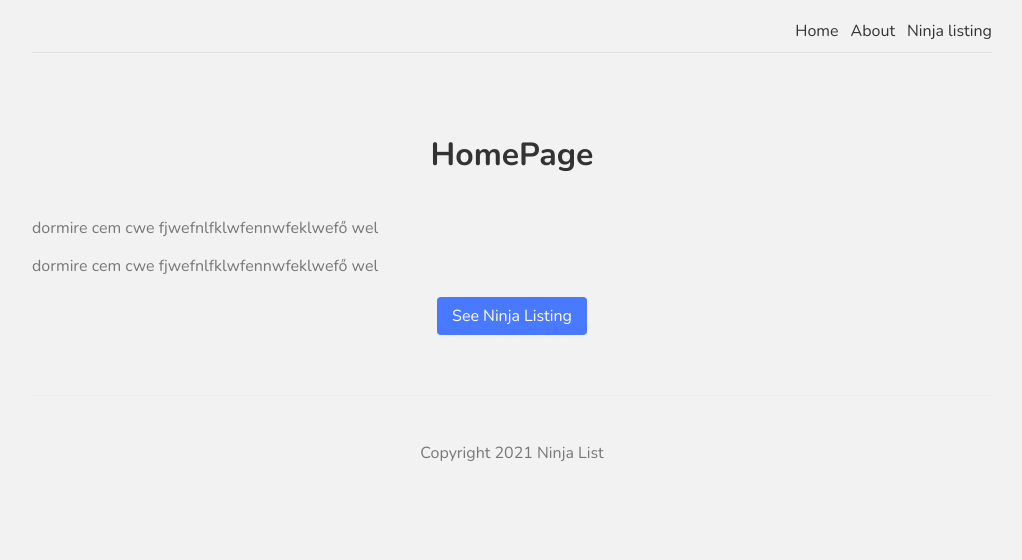
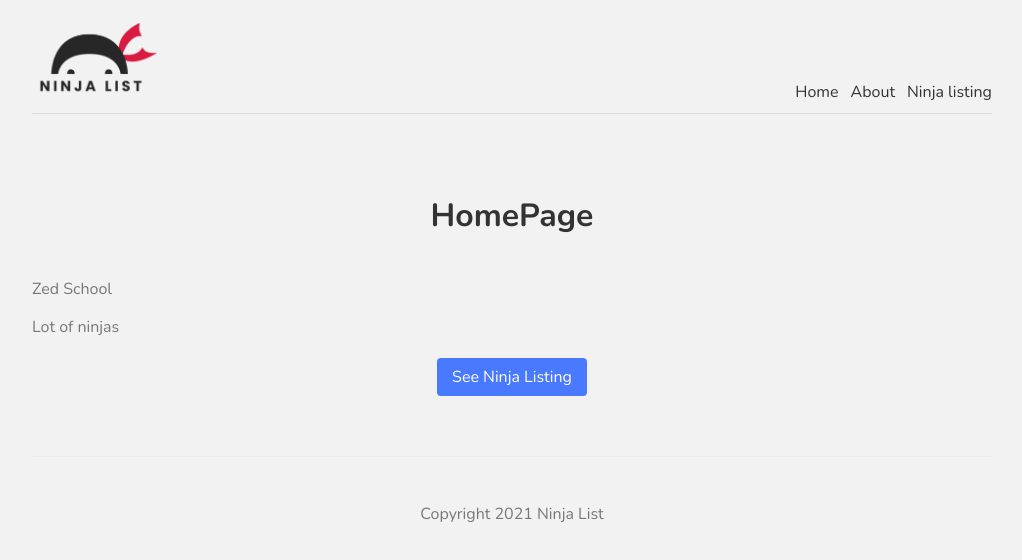
Before and after one commit to vutengklanricsi/next-netninja, a Next.js app: page / in a window 1280 px wide. Shown: the top 560 px of the page, without its empty margins (128-1150 px from the left). Built offline with nearby package versions, Linux system fonts and the light colour scheme.

Commit message:
adding about page to map

```diff
--- a/components/Navbar.js
+++ b/components/Navbar.js
@@ -6,7 +6,7 @@ export default function Navbar() {
   return (
     <nav>
       <div className="logo">
-        {/* <Image src="/logo.png" width={128} height={77} /> */}
+        <Image src="/logo.png" width={128} height={77} />
       </div>
       <div className="navbar">
         <Link href="/">
--- a/pages/about.js
+++ b/pages/about/index.js
@@ -10,8 +10,8 @@ export default function About() {
       </Head>
       <div>
         <h1>About</h1>
-        <p>fwefnlwefnlwefnklwef-,cle welefnlwf</p>
-        <p>fwefnlwefnlwefnklwef-,cle welefnlwf</p>
+        <p>Strong Ninjas</p>
+        <p>Forbidden shadow</p>
       </div>
     </>
   );
--- a/pages/index.js
+++ b/pages/index.js
@@ -12,10 +12,10 @@ export default function Home() {
       <div>
         <h1 className={styles.title}>HomePage</h1>
         <p className={styles.text}>
-          dormire cem cwe fjwefnlfklwfennwfeklwefő wel
+          Zed School
         </p>
         <p className={styles.text}>
-          dormire cem cwe fjwefnlfklwfennwfeklwefő wel
+          Lot of ninjas
         </p>
         <Link href="/ninjas">
           <a className={styles.btn}>See Ninja Listing</a>
--- a/pages/ninjas/test.js
+++ b/pages/ninjas/test.js
@@ -3,7 +3,7 @@ import React from "react";
 export default function Test() {
   return (
     <div>
-      <h1>Test</h1>
+      <h1>Test Page For Ninja Test</h1>
     </div>
   );
 }
```
